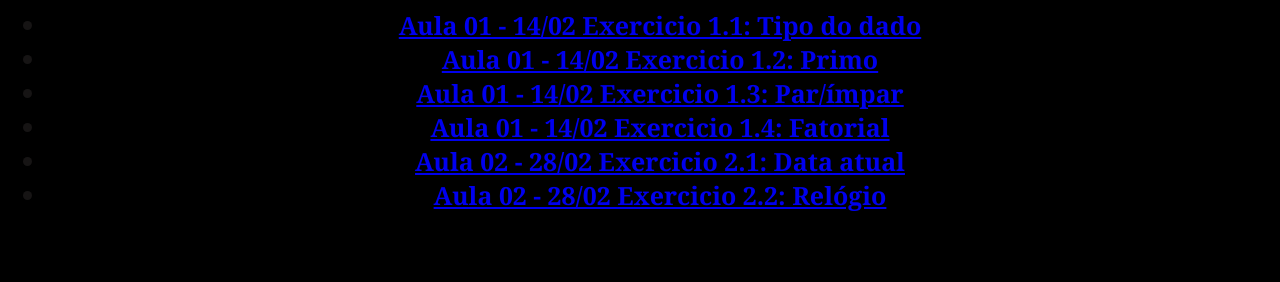
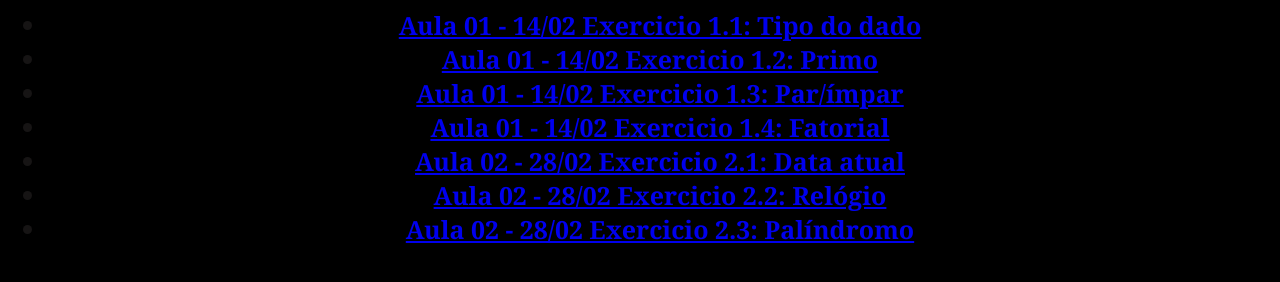
Before and after one commit to gbrlszsml/2023-Lab-de-Eng-de-Sof, a plain HTML site: page index.html in a window 1280 px wide. Shown: the part 404-686 px from the top of the page. Drawn offline with Linux system fonts and the light colour scheme.

Commit message:
Update index.html

```diff
--- a/index.html
+++ b/index.html
@@ -45,6 +45,7 @@
             <li><a href="https://gbrlszsml.github.io/2023-Lab-de-Eng-de-Sof/Ex1/Ex1.4/Ex1.4.html" target="_blank" target="_blank">Aula 01 - 14/02 Exercicio 1.4: Fatorial</a></li>
             <li><a href="https://gbrlszsml.github.io/2023-Lab-de-Eng-de-Sof/Ex2/Ex2.1/Ex2.1.html" target="_blank" target="_blank">Aula 02 - 28/02 Exercicio 2.1: Data atual</a></li>
             <li><a href="https://gbrlszsml.github.io/2023-Lab-de-Eng-de-Sof/Ex2/Ex2.2/Ex2.2.html" target="_blank" target="_blank">Aula 02 - 28/02 Exercicio 2.2: Relógio</a></li>
+            <li><a href="https://gbrlszsml.github.io/2023-Lab-de-Eng-de-Sof/Ex2/Ex2.3/Ex2.3.html" target="_blank" target="_blank">Aula 02 - 28/02 Exercicio 2.3: Palíndromo</a></li>
         </ul>
     </div>
 </body>
```
